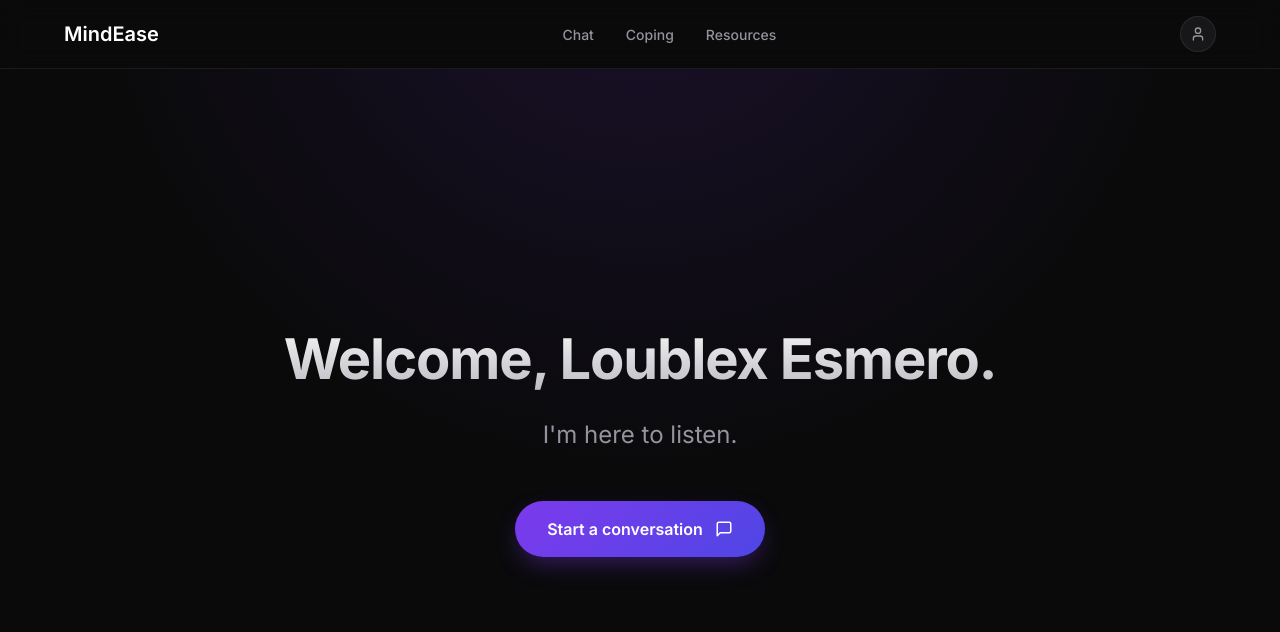
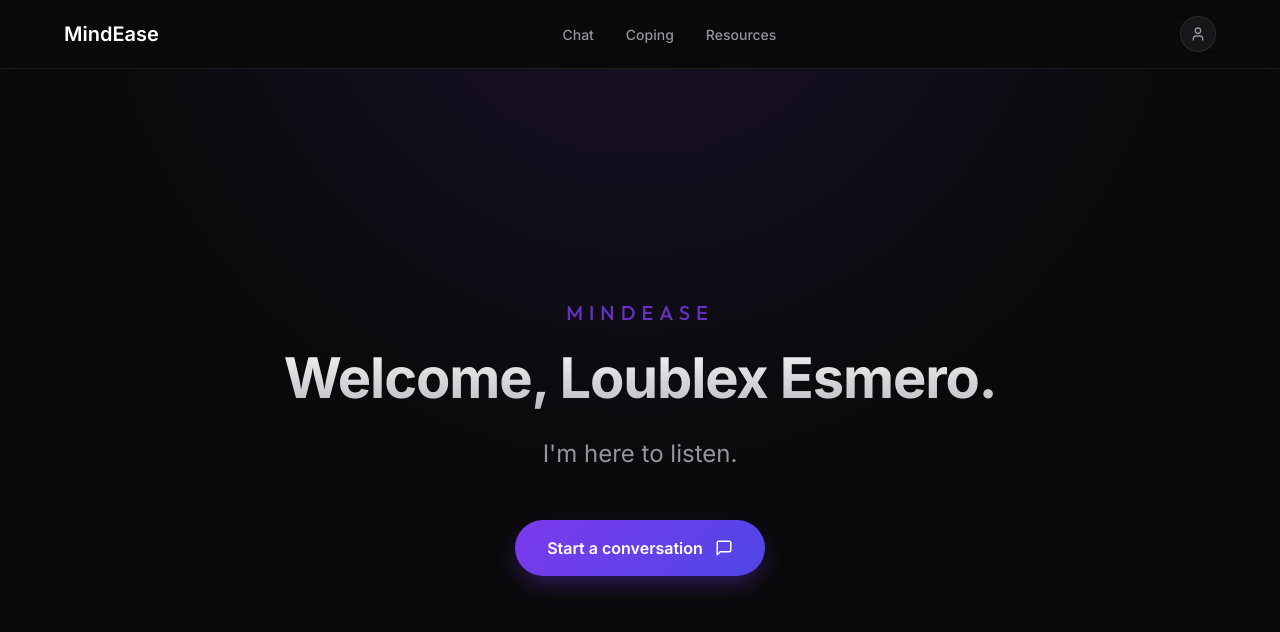
Before and after one commit to DeghneG/MindEase-WebApp, a React (Create React App) app in the folder frontend/: page / in a window 1280 px wide. Shown: the top 632 px of the page. Built offline with nearby package versions, Linux system fonts and the light colour scheme; no server answers; the HTML template or start-up script is replaced by a standard one.

Commit message:
style: center MindEase branding on Home page above welcome message

```diff
--- a/frontend/src/index.css
+++ b/frontend/src/index.css
@@ -94,6 +94,17 @@ body {
   height: calc(100vh - 65px);
   text-align: center;
   background: radial-gradient(circle at 50% -20%, rgba(124, 58, 237, 0.15) 0%, transparent 50%);
+}
+
+.hero-branding {
+  font-family: 'Outfit', sans-serif;
+  font-size: 1.25rem;
+  font-weight: 500;
+  letter-spacing: 0.3em;
+  text-transform: uppercase;
+  color: var(--accent-color);
+  margin-bottom: 0.5rem;
+  opacity: 0.8;
 }
 
 .home-container h1 {
--- a/frontend/src/pages/Home.jsx
+++ b/frontend/src/pages/Home.jsx
@@ -5,6 +5,7 @@ import { MessageSquare } from 'lucide-react';
 function Home() {
   return (
     <div className="home-container">
+      <div className="hero-branding">MindEase</div>
       <h1>Welcome, Loublex Esmero.</h1>
       <p>I'm here to listen.</p>
 
```
